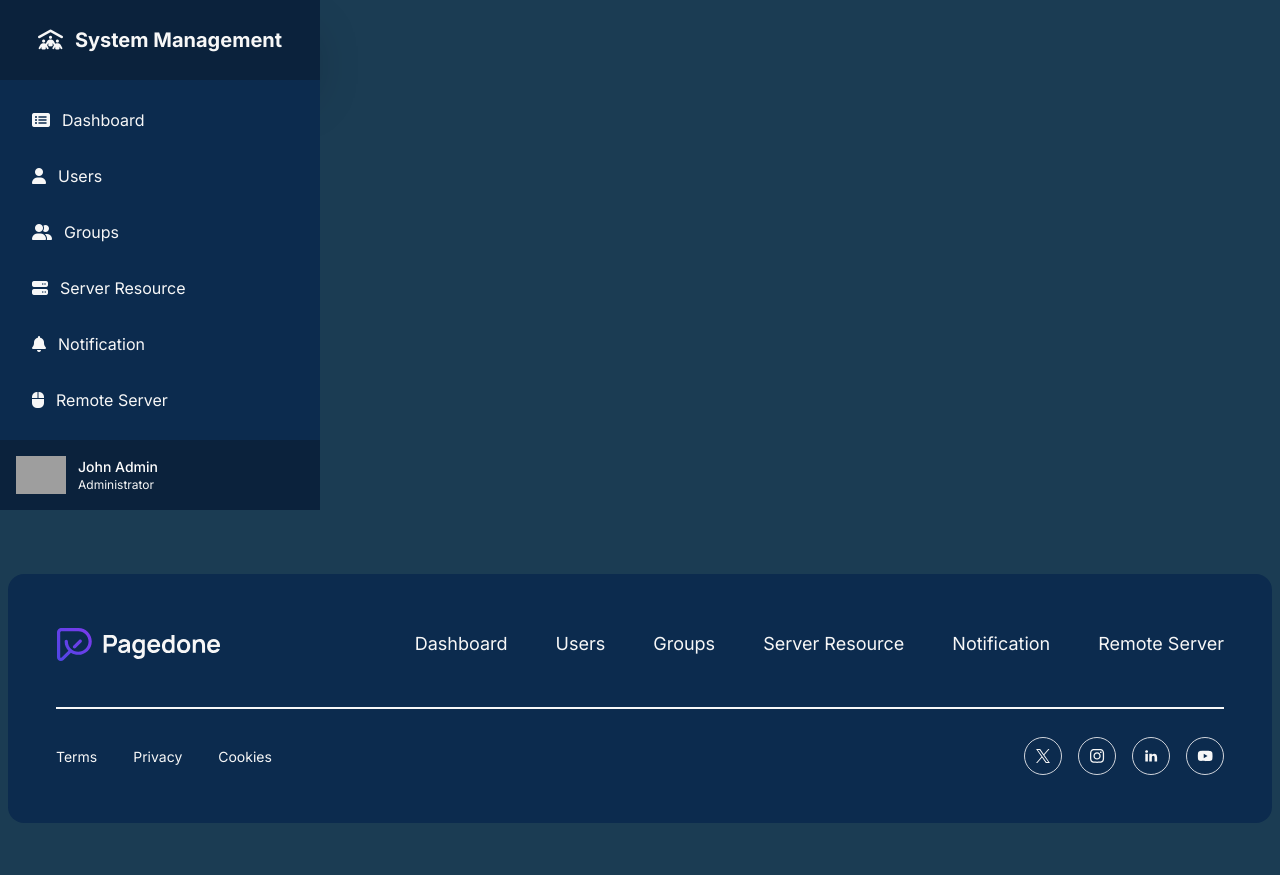
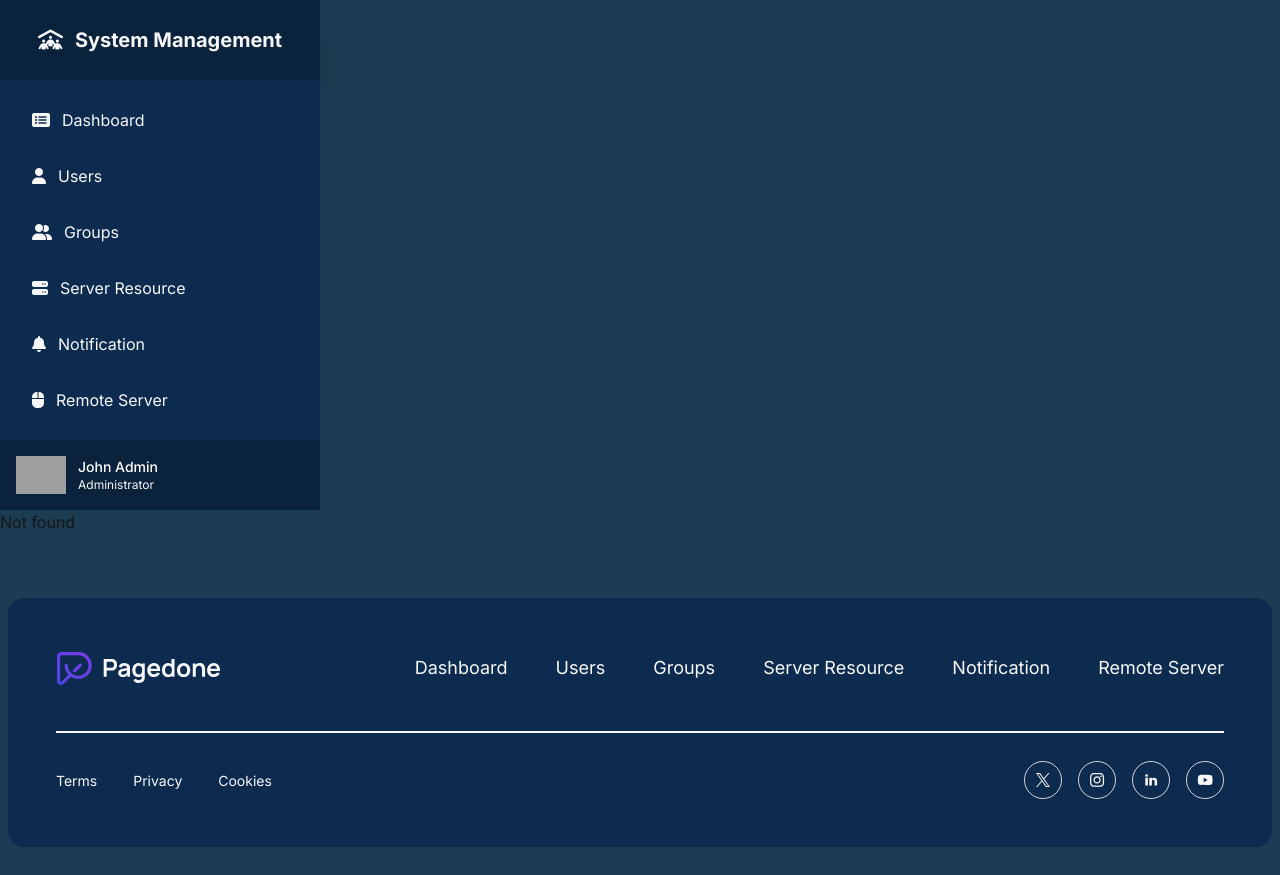
Before and after one commit to MenglongK/Linux-management-system, a Next.js app: page / in a window 1280 px wide. Before the commit the page ends 851 px from the top, so only its background shows below. Built offline with nearby package versions, Linux system fonts and the light colour scheme; grey boxes are pictures that could not be loaded; a web font is replaced by a local one.

Commit message:
Update page.tsx

```diff
--- a/app/page.tsx
+++ b/app/page.tsx
@@ -2,6 +2,6 @@
 export default function Home() {
   return (
     <>
-
+        <h1>Not found</h1>
     </>
   )}
```
